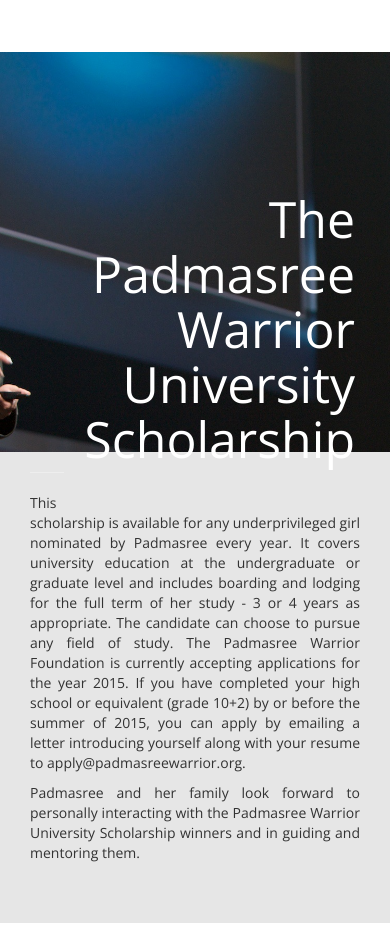
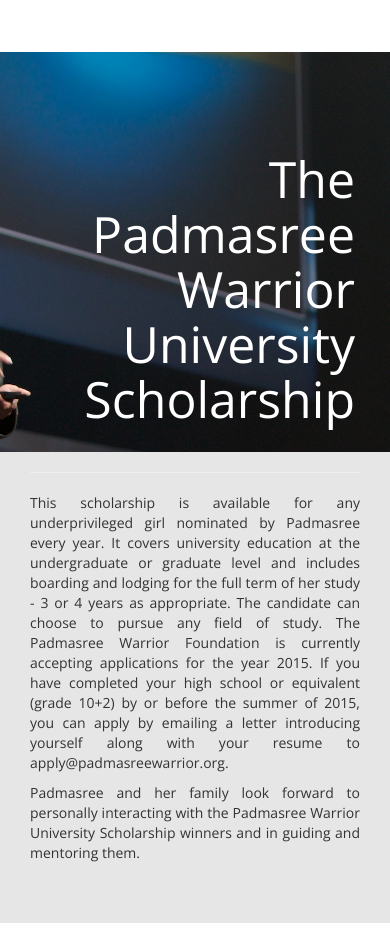
Before and after one commit to link--/link--.github.io, a plain HTML site: page index.html in a window 390 px wide. Shown: the part 5924-6853 px from the top of the page. Drawn offline with nearby package versions, Linux system fonts and the light colour scheme; some packages are replaced by stand-ins of ours.

Commit message:
mobile edits

```diff
--- a/assets/css/style.css
+++ b/assets/css/style.css
@@ -177,9 +177,9 @@ h1 {
 	border-width:0;
 }
 
-@media (max-width: 768px) {
-	header {
-
+@media (max-width: 800px) {
+	.scholar {
+		margin-top: -10% !important;
 	}
 }
 
--- a/index.html
+++ b/index.html
@@ -147,7 +147,7 @@
 <div class="divider"></div>
 
 <section class="bg-4" id="section4">
-  <div class="col-sm-6 col-sm-offset-3 text-right scholarship-title"> <h2 style="padding:20px;font-size:50px;float:right;">The Padmasree Warrior University Scholarship</h2></div>
+  <div class="col-sm-6 col-sm-offset-3 text-right scholarship-title"> <h2 class="scholar" style="padding:20px;font-size:50px;float:right;">The Padmasree Warrior University Scholarship</h2></div>
 </section>
 
 
```
